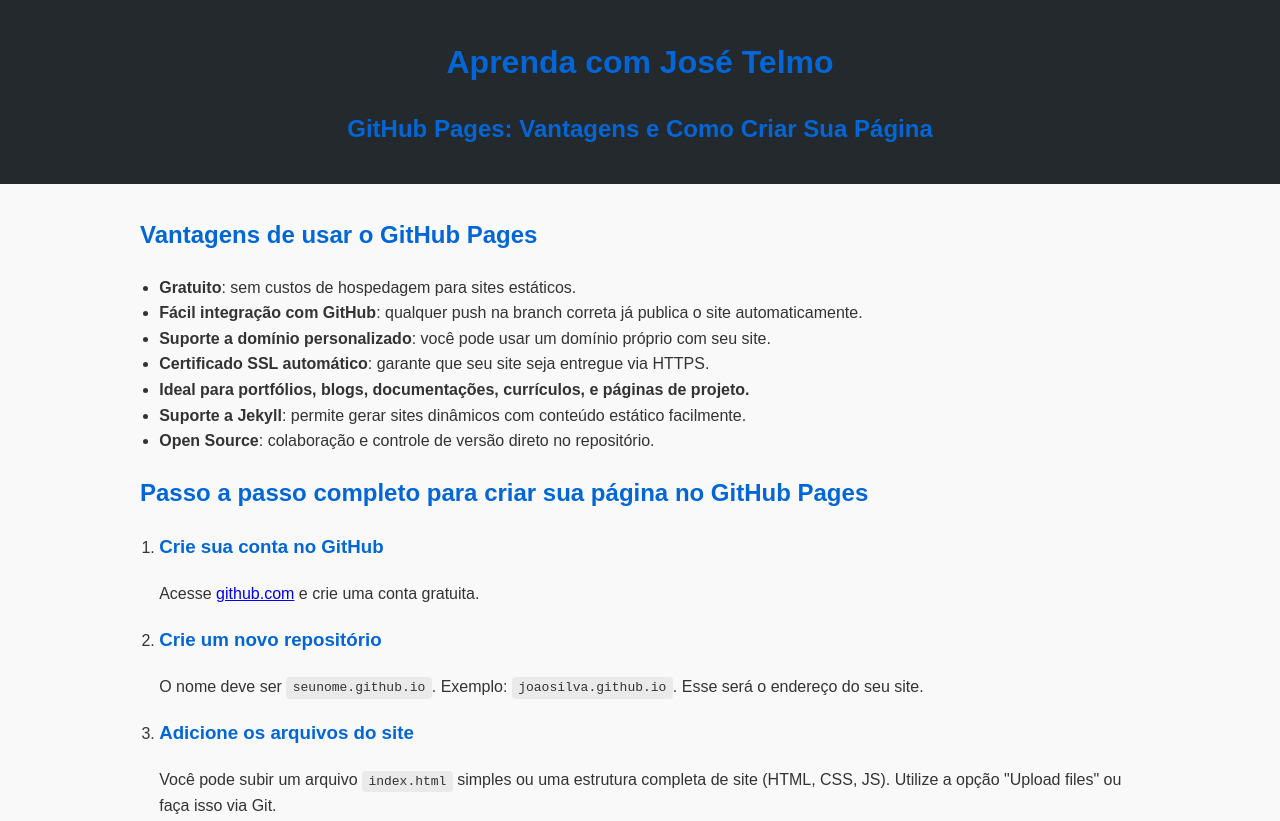
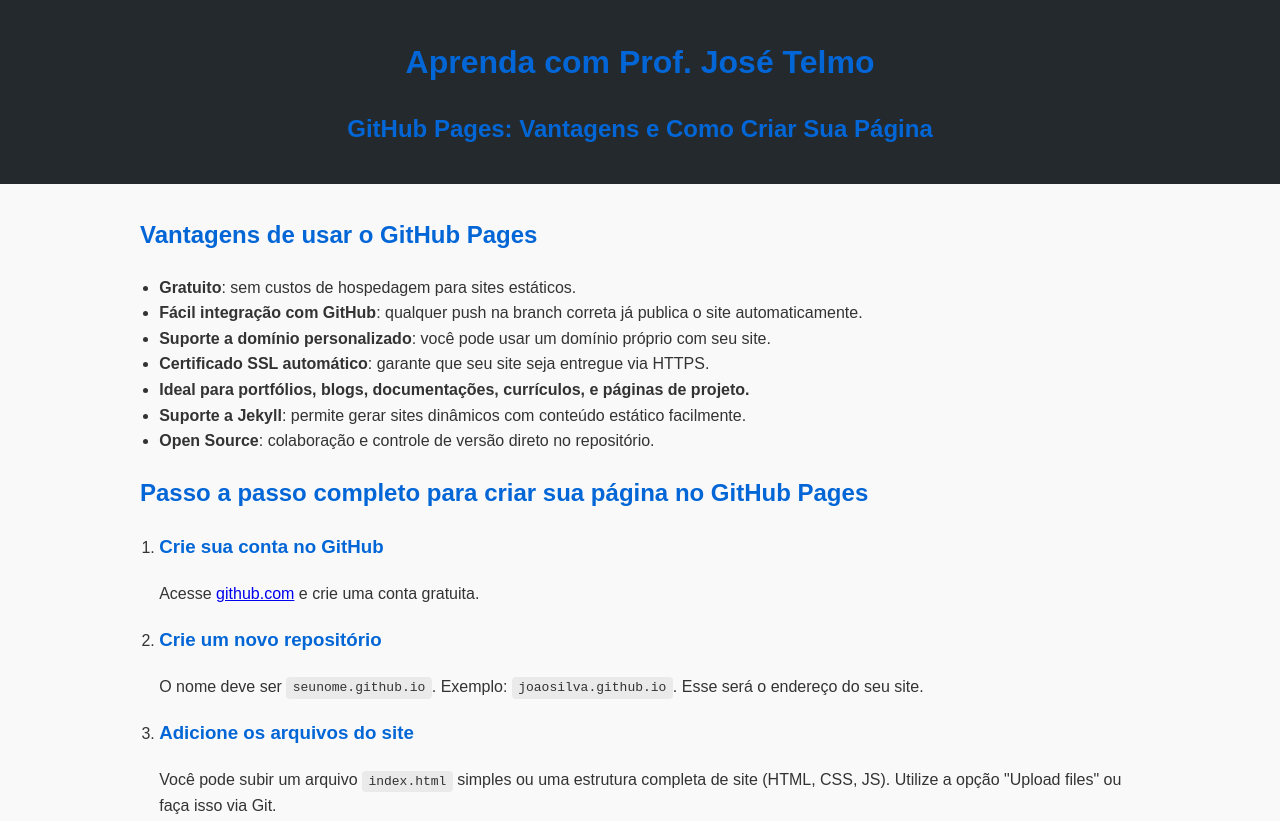
Before and after one commit to josetelmo/test, a plain HTML site: page index.html in a window 1280 px wide. Shown: the top 821 px of the page. Drawn offline with Linux system fonts and the light colour scheme.

Commit message:
atualizei o título

```diff
--- a/index.html
+++ b/index.html
@@ -77,7 +77,7 @@
 </head>
 <body>
   <header>
-    <h1>Aprenda com José Telmo</h1>
+    <h1>Aprenda com Prof. José Telmo</h1>
     <h2>GitHub Pages: Vantagens e Como Criar Sua Página</h2>
   </header>
   <main>
```
